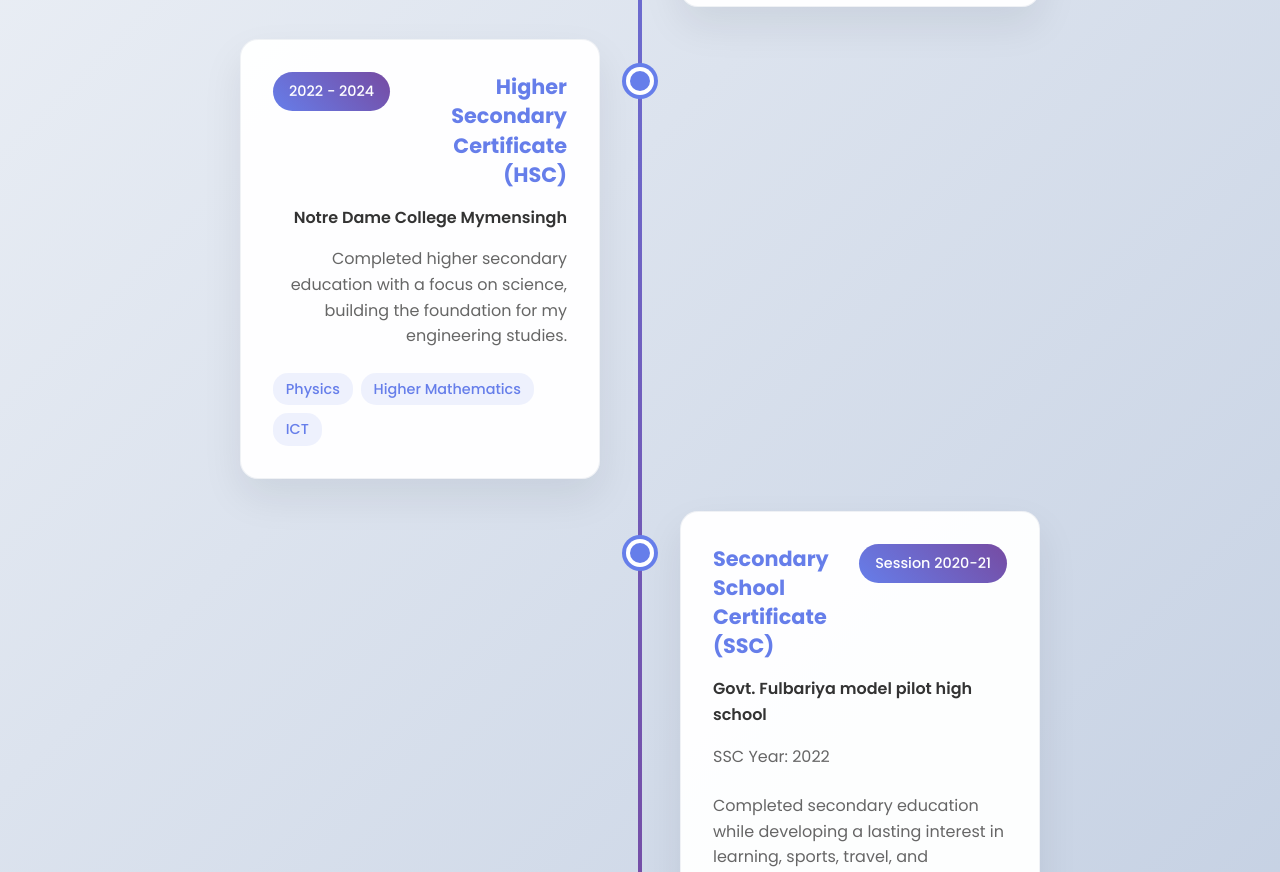
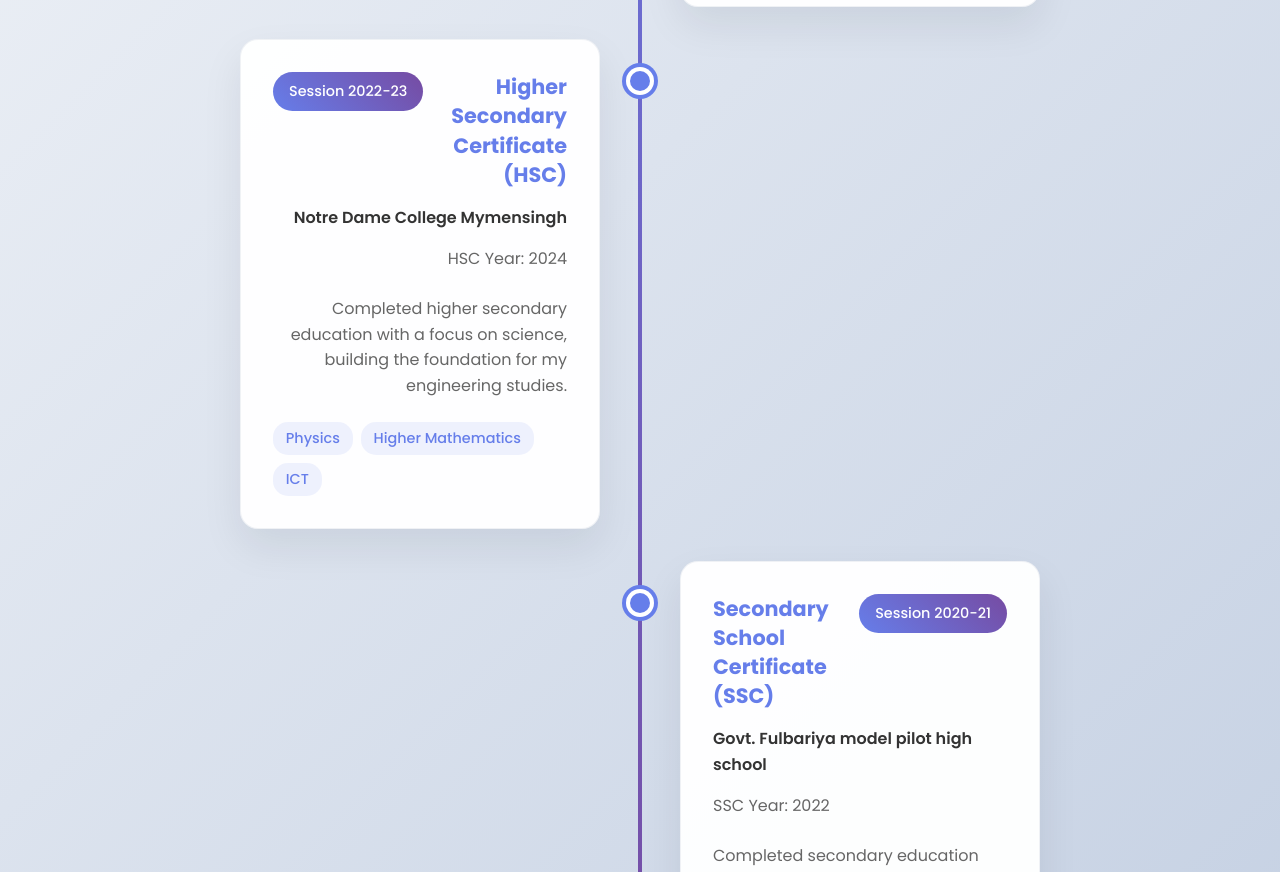
Before and after one commit to ih6297191-sudo/portfolio, a plain HTML site: page index.html in a window 1280 px wide. Shown: the part 2520-3392 px from the top of the page. Drawn offline with Linux system fonts and the light colour scheme.

Commit message:
Update HSC session and year
Co-authored-by: Copilot <223556219+Copilot@users.noreply.github.com>

```diff
--- a/index.html
+++ b/index.html
@@ -195,10 +195,11 @@
                         <div class="education-card reveal">
                             <div class="education-header">
                                 <h3>Higher Secondary Certificate (HSC)</h3>
-                                <span class="education-period">2022 - 2024</span>
+                                <span class="education-period">Session 2022-23</span>
                             </div>
                             <div class="education-details">
                                 <p class="institution">Notre Dame College Mymensingh</p>
+                                <p class="description">HSC Year: 2024</p>
                                 <p class="description">Completed higher secondary education with a focus on science, building the foundation for my engineering studies.</p>
                                 <div class="subjects">
                                     <span class="subject-tag">Physics</span>
```
